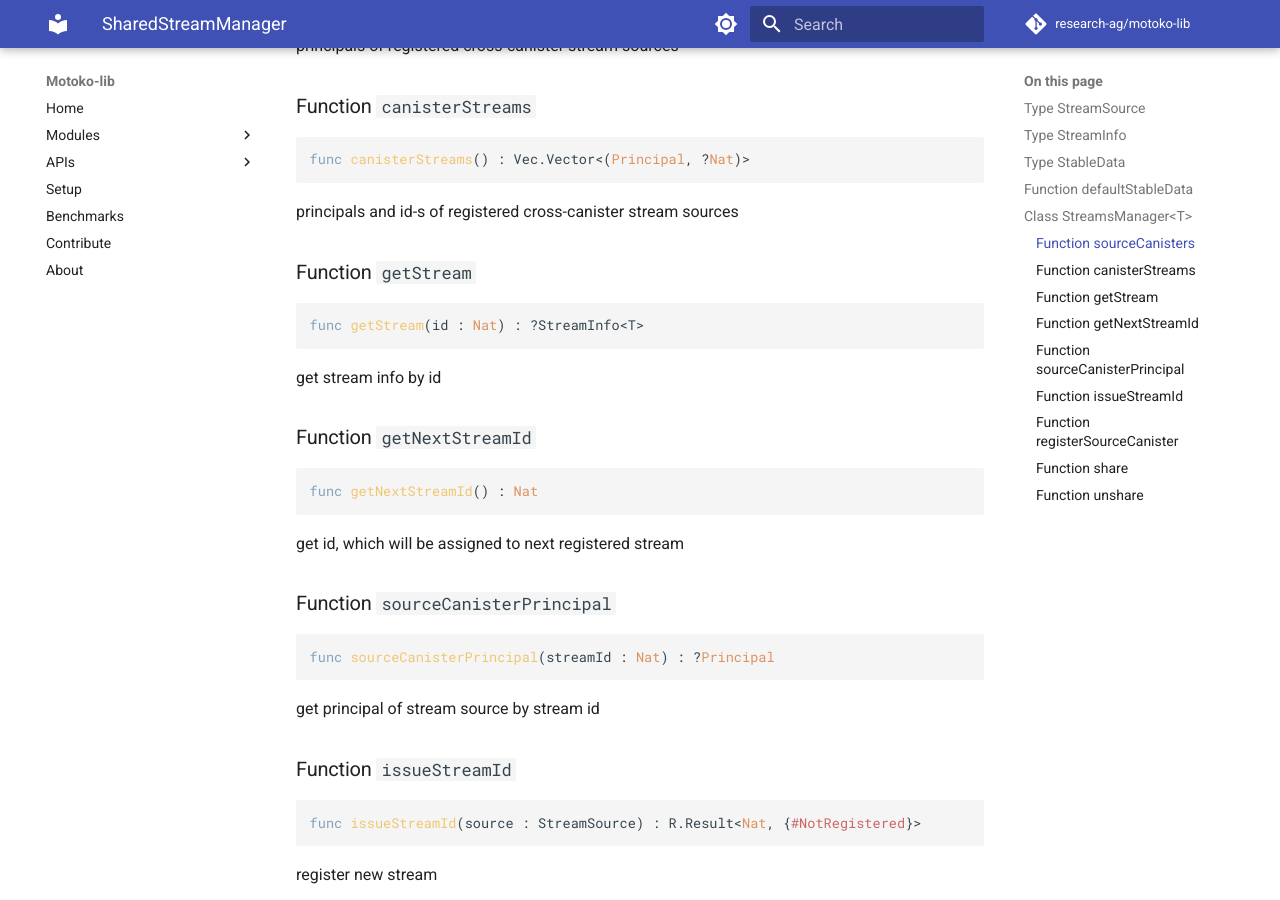
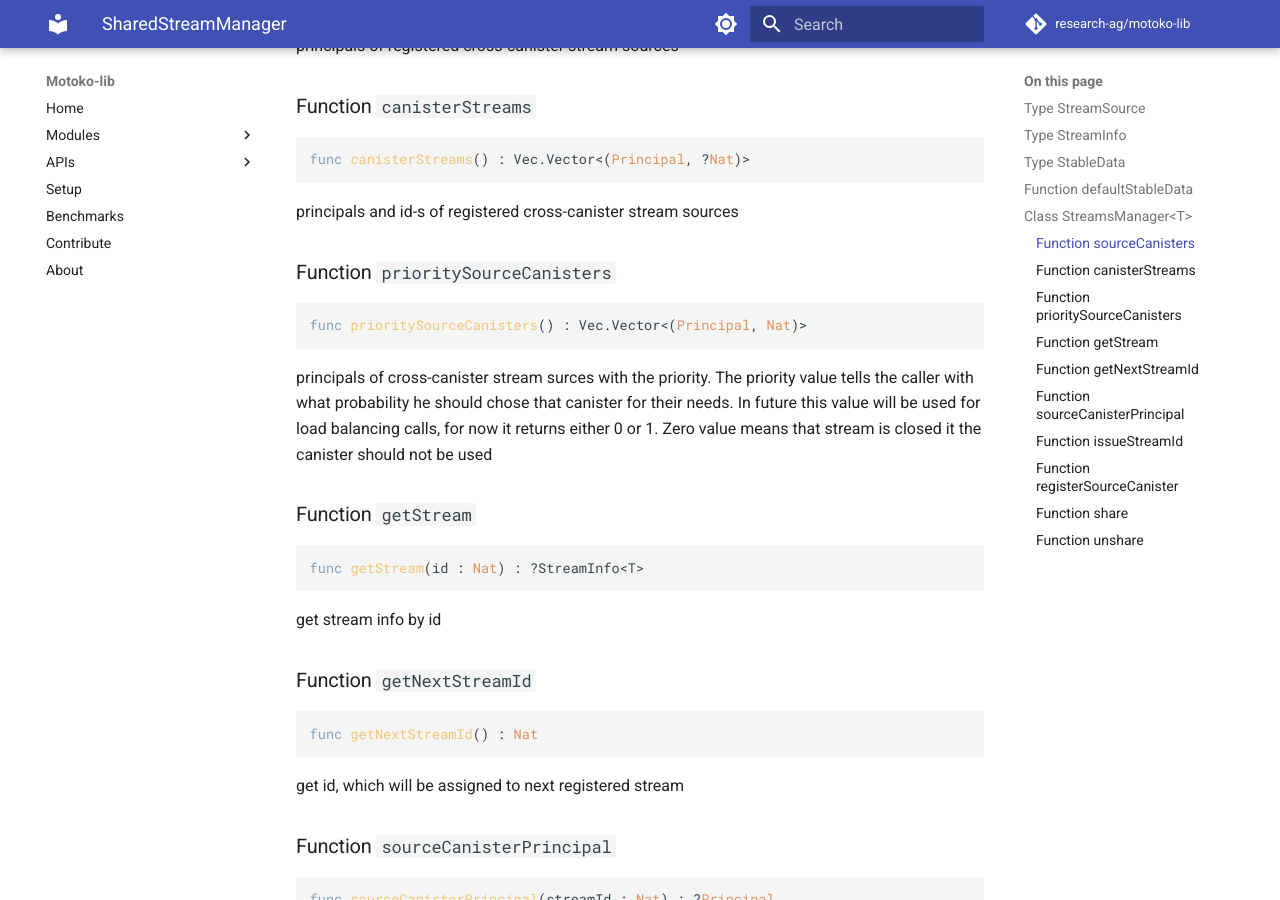
Before and after one commit to research-ag/motoko-lib, an MkDocs documentation site: the page built from docs/modoc/SharedStreamManager.md, in a window 1280 px wide and 900 px high, scrolled down 1000 px. Built offline with MkDocs 1.6.1 and Material for MkDocs 9.7.7, drawn with Linux system fonts in a browser that asks for light colours; comment, search, counter and statistics services are not loaded.

Commit message:
added priority source canisters function to stream manager

````diff
--- a/docs/modoc/SharedStreamManager.md
+++ b/docs/modoc/SharedStreamManager.md
@@ -46,6 +46,16 @@ func canisterStreams() : Vec.Vector<(Principal, ?Nat)>
 ```
 
 principals and id-s of registered cross-canister stream sources
+
+
+### Function `prioritySourceCanisters`
+``` motoko
+func prioritySourceCanisters() : Vec.Vector<(Principal, Nat)>
+```
+
+principals of cross-canister stream surces with the priority. The priority value tells the caller
+with what probability he should chose that canister for their needs. In future this value will be used for
+load balancing calls, for now it returns either 0 or 1. Zero value means that stream is closed it the canister should not be used
 
 
 ### Function `getStream`
````
Also changed, not shown: 1 other file.
